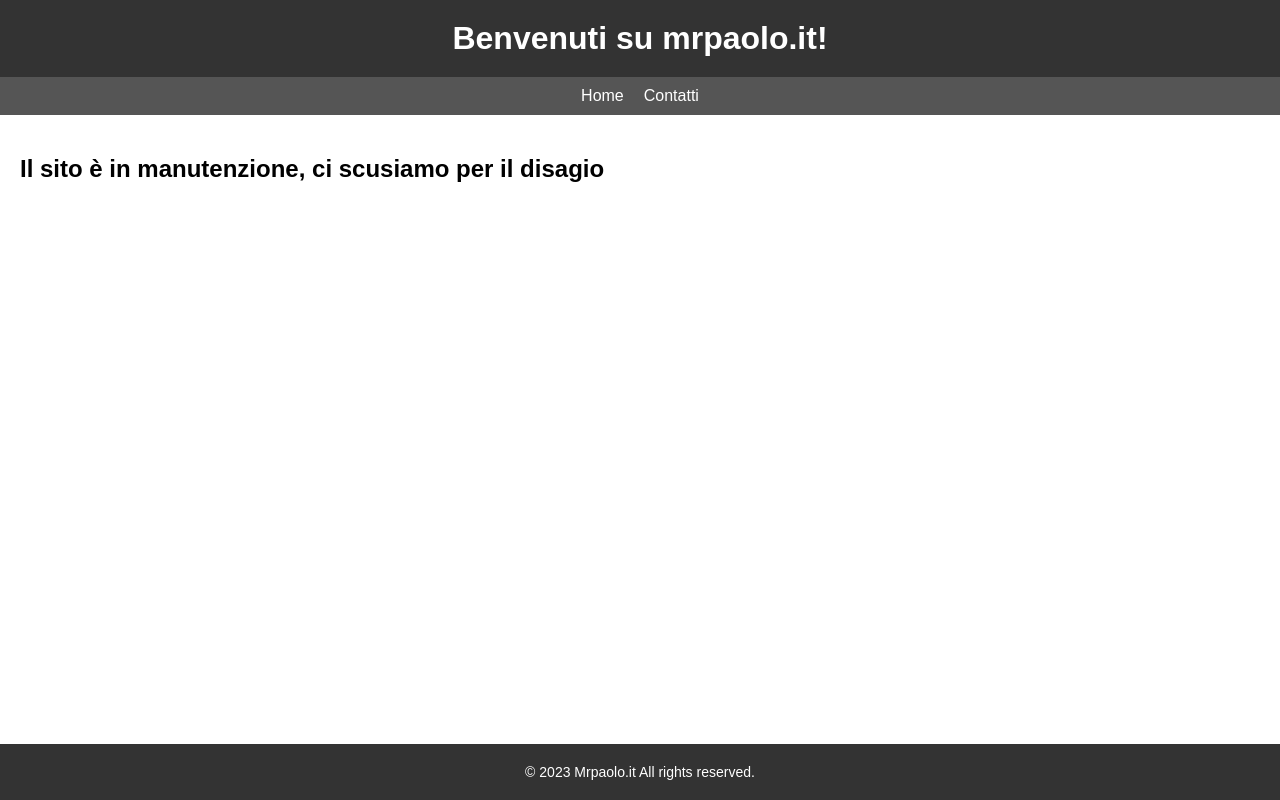
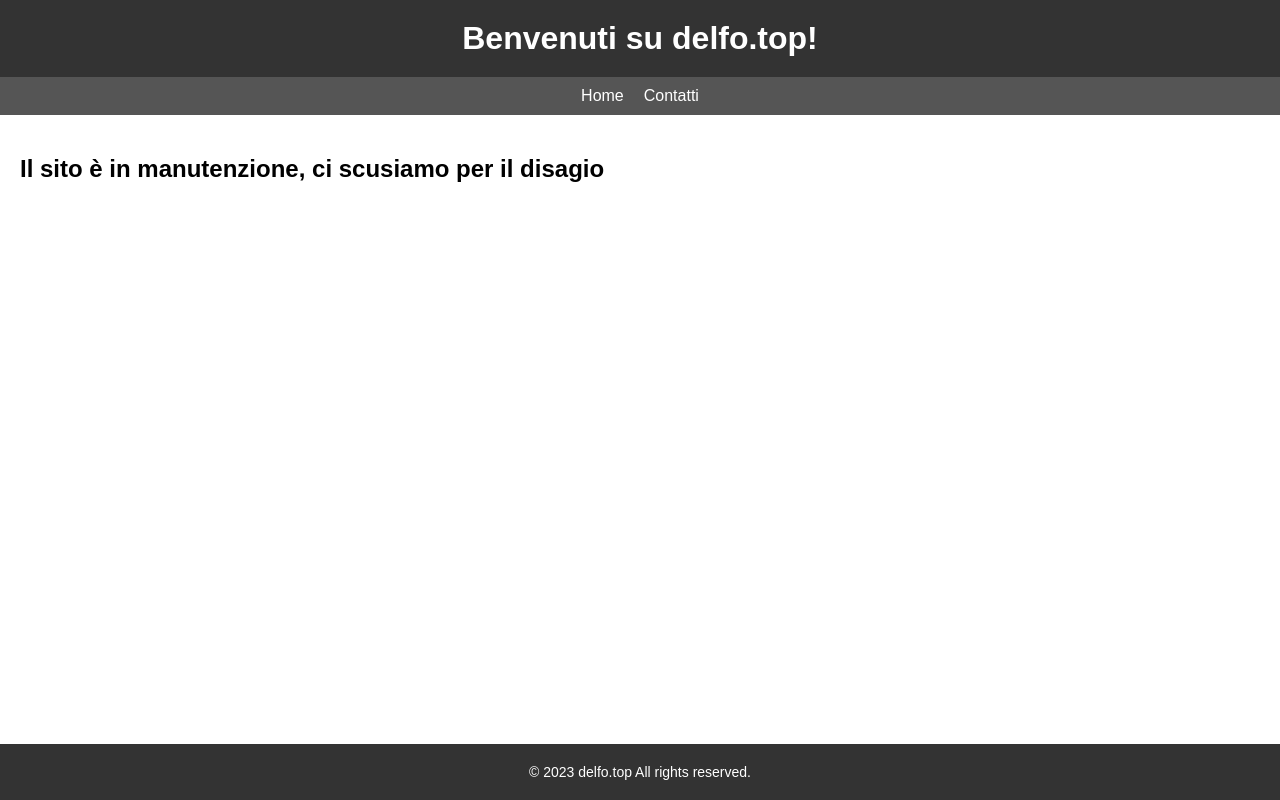
Before and after one commit to Bartolini1522/Bartolini1522.github.io, a plain HTML site: page index.html in a window 1280 px wide. Drawn offline with Linux system fonts and the light colour scheme.

Commit message:
Update index.html

```diff
--- a/index.html
+++ b/index.html
@@ -86,7 +86,7 @@
 </head>
 <body>
   <header>
-    <h1>Benvenuti su mrpaolo.it!</h1>
+    <h1>Benvenuti su delfo.top!</h1>
   </header>
   <nav>
     <ul>
@@ -98,7 +98,7 @@
     <h2>Il sito è in manutenzione, ci scusiamo per il disagio</h2>
   </main>
   <footer>
-    &copy; 2023 Mrpaolo.it All rights reserved.
+    &copy; 2023 delfo.top All rights reserved.
   </footer>
 </body>
 </html>
```
